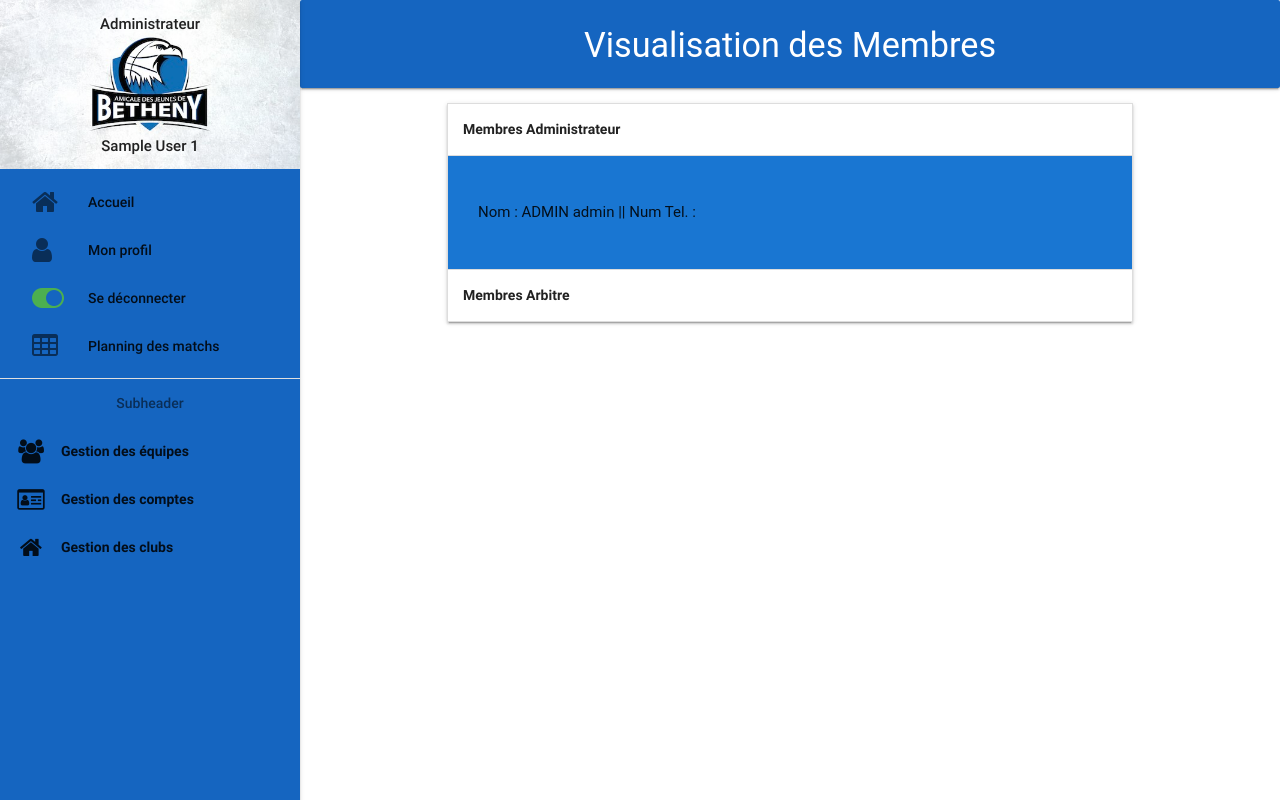
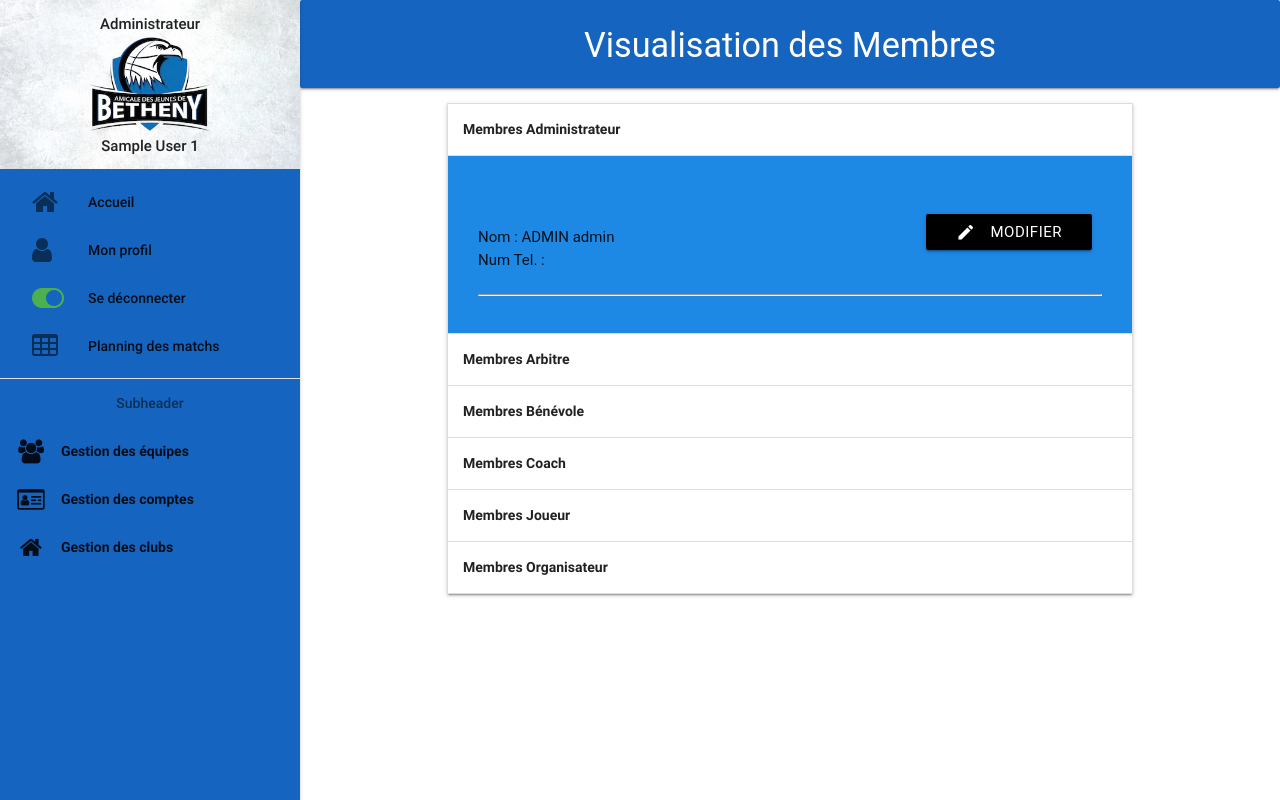
Before and after one commit to Choucapic/ProjetS3, a PHP site: page /seeMembre.php in a window 1280 px wide, after a click that opens the changed part. Run offline with PHP 8.4, Linux system fonts and the light colour scheme; the visitor is signed in with stand-in values (Sample User, id 1); data comes from the database, SQL or seed files in the repository; some libraries are stand-ins or nearby versions; some web fonts are replaced.

Commit message:
Améliorations de la page seeMembre
- Tri des types de membre par ordre alphabétique
- Changement de la requête SQL qui récupère seulement les types contenu
dans l'enum (pour éviter les doublons et la charge de travail de la base
de données)
- Amélioration du rendu visuel dans les listes de membres

```diff
--- a/public_html/css/index.css
+++ b/public_html/css/index.css
@@ -24,6 +24,15 @@
   left: 50%;
   transform: translateX(-50%);
   margin: 0px;
+}
+
+.member {
+  padding-top: 10px;
+  margin-bottom: 0px;
+  padding-bottom: 0px;
+}
+.membertext {
+  padding-top: 8px !important;
 }
 
 .menu {
--- a/public_html/seeMembre.php
+++ b/public_html/seeMembre.php
@@ -10,30 +10,26 @@ $page = new WebPage('Visualisation des Membres');
 if (isset($_SESSION['login'])) {
 	if ($_SESSION['type'] == 'Administrateur') {
 
-    // For clubs
-    $stmt = myPDO::getInstance()->prepare(<<<SQL
-            SELECT Type
-            FROM Membre
-SQL
-);
-    $stmt->execute(array()) ;
-    $types = array();
-    while (($object = $stmt->fetch()) !== false) {
-      $types[] = $object ;
-    }
+    // For Type de membre
+		$stmt = myPDO::getInstance()->prepare("SHOW COLUMNS FROM membre WHERE Field = 'Type'" );
+			$stmt->execute() ;
+			$object = $stmt->fetch();
+		  preg_match("/^enum\(\'(.*)\'\)$/", $object['Type'], $matches);
+		  $types = explode("','", $matches[1]);
+			sort($types);
 
 $HTML = '<ul class="collapsible" data-collapsible="expandable">';
     foreach ($types as $type) {
       $HTML .= '<li>
         <div class="collapsible-header waves-effect"> Membres
-        '. ($type['Type'] == 'Benevole' ? 'Bénévole' : $type['Type'])  .'
+        '. ($type == 'Benevole' ? 'Bénévole' : $type)  .'
         </div>
-        <div class="collapsible-body blue darken-2">';
-      // For Equipes en fonction des clubs
+        <div class="collapsible-body blue darken-1 memberCollapse">';
+      // For Membre en fonction du type
       $stmt = myPDO::getInstance()->prepare(<<<SQL
               SELECT idMembre, nom, prnm, numTel
               FROM Membre
-              WHERE Type = '{$type['Type']}'
+              WHERE Type = '{$type}'
 SQL
 );
       $stmt->execute(array()) ;
@@ -42,7 +38,7 @@ SQL
         $membres[] = $object ;
       }
       foreach ($membres as $membre) {
-      $HTML .= '<p> Nom : '.  $membre['nom'] . ' ' . $membre['prnm'] . ' || Num Tel. : '.  $membre['numTel'] .'</p>';
+      $HTML .= '<div class="row member"><div class="col m6 s6"> <p style="padding-top: 15px;"> Nom : '.  $membre['nom'] . ' ' . $membre['prnm'] . '<br> Num Tel. : '.  $membre['numTel'] .'</p> </div> <div class="col m6 s6"><a class="black waves-effect waves-light btn right" href="modifyProfile.php?'. $membre['idMembre'] .'" style="margin-right: 10px; margin-top: 18px;"><i class="material-icons left">mode_edit</i>Modifier</a></div></div><hr>';
       }
     $HTML .= "</div> </li>";
     }
```
